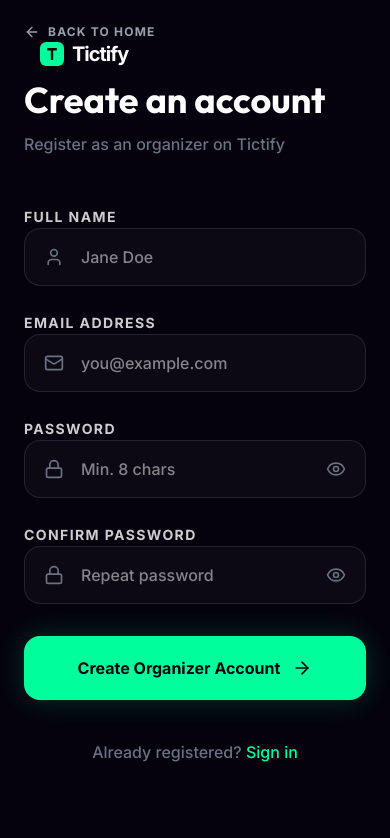
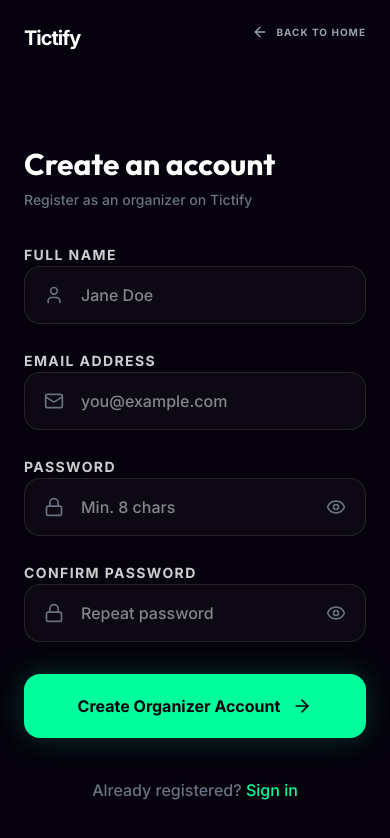
Before and after one commit to Olaiyanu/Tictify, a React (Vite) app: page /signup in a window 390 px wide. Shown: the top 838 px of the page. Built offline with nearby package versions, Linux system fonts and the light colour scheme.

Commit message:
refactor: Remove logo image from UI components
Removes redundant logo image rendering from Navbar, Footer, SignIn, and SignUp components. The brand name "Tictify" is now sufficient for identification.

Also removes the actual `logo.svg` file as it's no longer used.

```diff
--- a/src/components/Footer.tsx
+++ b/src/components/Footer.tsx
@@ -4,8 +4,7 @@ export default function Footer() {
   return (
     <footer className="py-12 px-6 border-t border-white/5">
       <div className="max-w-7xl mx-auto flex flex-col md:flex-row justify-between items-center gap-6">
-        <div className="flex items-center gap-2">
-          <img src="/logo.svg" alt="Tictify Logo" className="w-6 h-6 object-contain" />
+        <div className="flex items-center">
           <span className="text-white font-display font-bold tracking-tight">Tictify</span>
         </div>
 
--- a/src/components/Navbar.tsx
+++ b/src/components/Navbar.tsx
@@ -19,8 +19,7 @@ export default function Navbar() {
         scrolled ? 'py-4 bg-brand-dark/80 backdrop-blur-xl border-b border-white/5' : 'py-8 bg-transparent'
       }`}
     >
-      <Link to="/" className="flex items-center gap-3 group cursor-pointer">
-        <img src="/logo.svg" alt="Tictify Logo" className="w-8 h-8 object-contain" />
+      <Link to="/" className="flex items-center group cursor-pointer">
         <span className="text-white font-display font-bold text-2xl tracking-tighter">Tictify</span>
       </Link>
 
--- a/src/pages/SignIn.tsx
+++ b/src/pages/SignIn.tsx
@@ -7,14 +7,14 @@ export default function SignIn() {
   const [showPassword, setShowPassword] = useState(false);
 
   return (
-    <div className="min-h-screen bg-brand-dark flex flex-col lg:flex-row overflow-hidden relative">
+    <div className="min-h-screen bg-brand-dark flex flex-col lg:flex-row relative">
       {/* Back to Home - Floating for Desktop/Mobile */}
       <Link
         to="/"
-        className="absolute top-6 left-6 lg:top-10 lg:right-10 lg:left-auto z-50 flex items-center gap-2 text-gray-400 hover:text-white transition-colors group"
+        className="absolute top-6 right-6 lg:top-10 lg:right-10 z-50 flex items-center gap-2 text-gray-400 hover:text-white transition-colors group"
       >
         <ArrowLeft className="w-4 h-4 group-hover:-translate-x-1 transition-transform" />
-        <span className="text-xs font-bold uppercase tracking-widest">Back to Home</span>
+        <span className="text-[10px] sm:text-xs font-bold uppercase tracking-widest">Back to Home</span>
       </Link>
 
       {/* Visual Side Panel */}
@@ -27,8 +27,7 @@ export default function SignIn() {
         <div className="absolute inset-0 bg-[url('https://images.unsplash.com/photo-1505373877841-8d25f7d46678?auto=format&fit=crop&q=80&w=1200')] bg-cover bg-center opacity-30 mix-blend-overlay" />
         <div className="absolute inset-0 bg-gradient-to-b from-brand-dark/20 via-transparent to-brand-dark/80" />
 
-        <Link to="/" className="relative z-10 flex items-center gap-2">
-          <img src="/logo.svg" alt="Tictify Logo" className="w-8 h-8 object-contain" />
+        <Link to="/" className="relative z-10 flex items-center">
           <span className="text-2xl font-bold tracking-tighter text-white">Tictify</span>
         </Link>
 
@@ -57,9 +56,8 @@ export default function SignIn() {
       </motion.div>
 
       {/* Form Side */}
-      <div className="flex-1 flex items-center justify-center p-6 md:p-12 lg:p-20 relative">
-        <Link to="/" className="lg:hidden absolute top-10 left-10 flex items-center gap-2">
-            <img src="/logo.svg" alt="Tictify Logo" className="w-6 h-6 object-contain" />
+      <div className="flex-1 flex flex-col items-center justify-center p-6 pt-32 sm:p-12 lg:p-20 relative min-h-screen lg:min-h-0">
+        <Link to="/" className="lg:hidden absolute top-6 left-6 flex items-center">
             <span className="text-xl font-bold text-white tracking-tighter">Tictify</span>
         </Link>
 
@@ -69,9 +67,9 @@ export default function SignIn() {
           transition={{ duration: 0.8, delay: 0.2 }}
           className="w-full max-w-md"
         >
-          <div className="mb-12">
-            <h2 className="text-4xl font-bold text-white mb-3 font-display">Welcome back</h2>
-            <p className="text-gray-500 font-medium">Sign in to manage your events on Tictify</p>
+          <div className="mb-8 sm:mb-12">
+            <h2 className="text-3xl sm:text-4xl font-bold text-white mb-2 sm:mb-3 font-display">Welcome back</h2>
+            <p className="text-gray-500 font-medium text-sm sm:text-base">Sign in to manage your events on Tictify</p>
           </div>
 
           <form className="space-y-6" onSubmit={(e) => e.preventDefault()}>
--- a/src/pages/SignUp.tsx
+++ b/src/pages/SignUp.tsx
@@ -8,14 +8,14 @@ export default function SignUp() {
   const [showConfirmPassword, setShowConfirmPassword] = useState(false);
 
   return (
-    <div className="min-h-screen bg-brand-dark flex flex-col lg:flex-row overflow-hidden relative">
+    <div className="min-h-screen bg-brand-dark flex flex-col lg:flex-row relative">
       {/* Back to Home - Floating for Desktop/Mobile */}
       <Link
         to="/"
-        className="absolute top-6 left-6 lg:top-10 lg:right-10 lg:left-auto z-50 flex items-center gap-2 text-gray-400 hover:text-white transition-colors group"
+        className="absolute top-6 right-6 lg:top-10 lg:right-10 z-50 flex items-center gap-2 text-gray-400 hover:text-white transition-colors group"
       >
         <ArrowLeft className="w-4 h-4 group-hover:-translate-x-1 transition-transform" />
-        <span className="text-xs font-bold uppercase tracking-widest">Back to Home</span>
+        <span className="text-[10px] sm:text-xs font-bold uppercase tracking-widest">Back to Home</span>
       </Link>
 
       {/* Visual Side Panel */}
@@ -28,8 +28,7 @@ export default function SignUp() {
         <div className="absolute inset-0 bg-[url('https://images.unsplash.com/photo-1492684223066-81342ee5ff30?auto=format&fit=crop&q=80&w=1200')] bg-cover bg-center opacity-30 mix-blend-overlay" />
         <div className="absolute inset-0 bg-gradient-to-b from-brand-dark/20 via-transparent to-brand-dark/80" />
 
-        <Link to="/" className="relative z-10 flex items-center gap-2">
-          <img src="/logo.svg" alt="Tictify Logo" className="w-8 h-8 object-contain" />
+        <Link to="/" className="relative z-10 flex items-center">
           <span className="text-2xl font-bold tracking-tighter text-white">Tictify</span>
         </Link>
 
@@ -65,9 +64,8 @@ export default function SignUp() {
       </motion.div>
 
       {/* Form Side */}
-      <div className="flex-1 flex items-center justify-center p-6 md:p-12 lg:p-20 relative">
-        <Link to="/" className="lg:hidden absolute top-10 left-10 flex items-center gap-2">
-            <img src="/logo.svg" alt="Tictify Logo" className="w-6 h-6 object-contain" />
+      <div className="flex-1 flex flex-col items-center justify-center p-6 pt-32 sm:p-12 lg:p-20 relative min-h-screen lg:min-h-0">
+        <Link to="/" className="lg:hidden absolute top-6 left-6 flex items-center">
             <span className="text-xl font-bold text-white tracking-tighter">Tictify</span>
         </Link>
 
@@ -77,9 +75,9 @@ export default function SignUp() {
           transition={{ duration: 0.8, delay: 0.2 }}
           className="w-full max-w-md"
         >
-          <div className="mb-12">
-            <h2 className="text-4xl font-bold text-white mb-3 font-display">Create an account</h2>
-            <p className="text-gray-500 font-medium">Register as an organizer on Tictify</p>
+          <div className="mb-8 sm:mb-12">
+            <h2 className="text-3xl sm:text-4xl font-bold text-white mb-2 sm:mb-3 font-display">Create an account</h2>
+            <p className="text-gray-500 font-medium text-sm sm:text-base">Register as an organizer on Tictify</p>
           </div>
 
           <form className="space-y-6" onSubmit={(e) => e.preventDefault()}>
```
Also changed, not shown: public/logo.svg (deleted).
